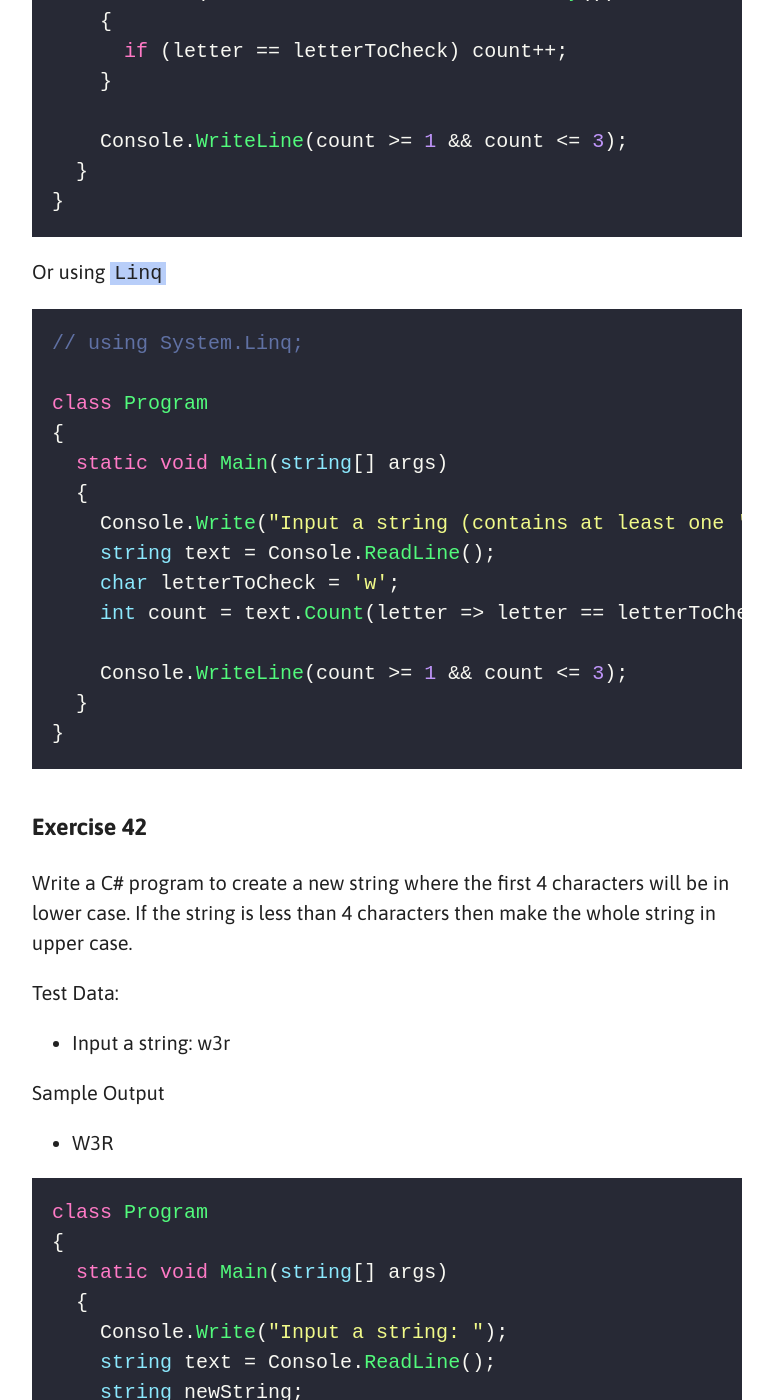
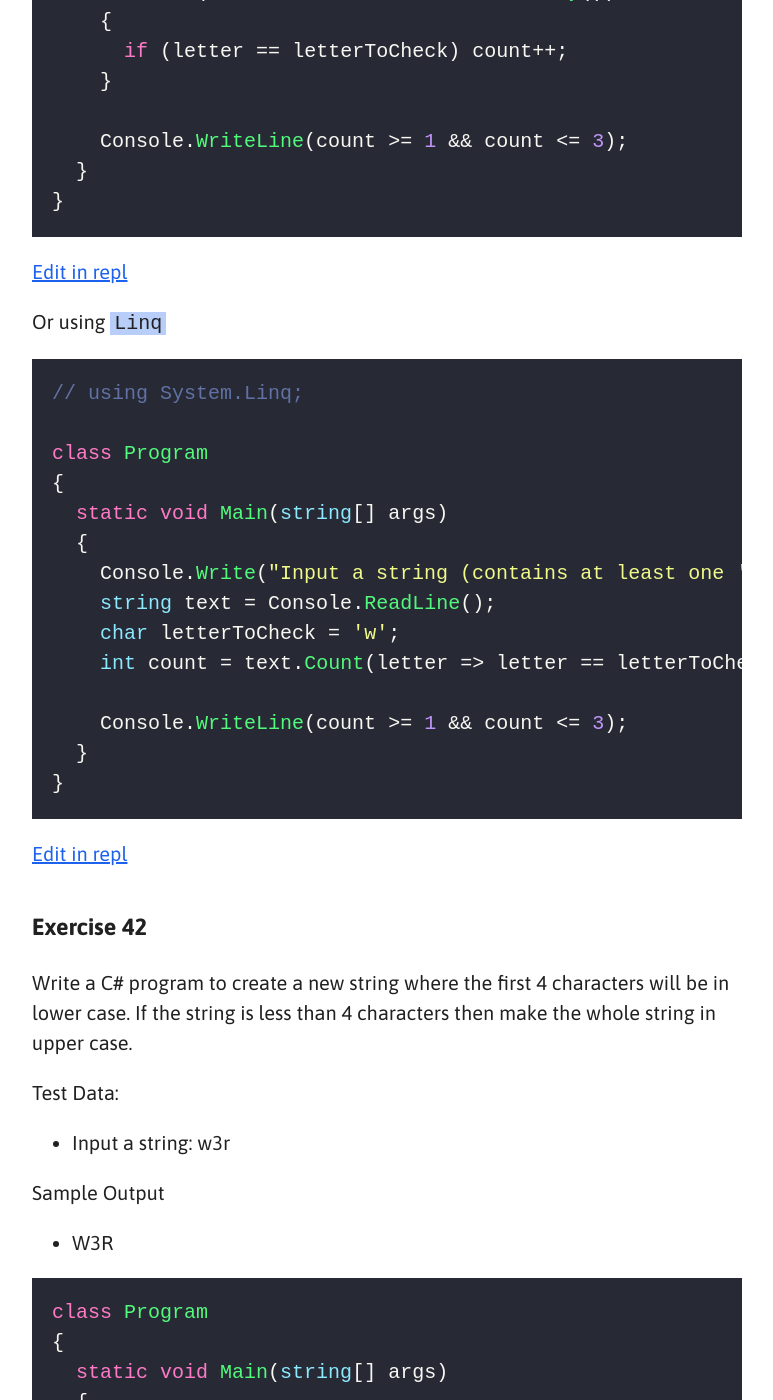
Before and after one commit to vinceumo/devNotes, a Jekyll site: the page built from _posts/dotnet/2019-05-11-c-practice.md, in a window 1280 px wide and 1400 px high, scrolled down 37435 px. Shown: the whole window, without its empty margins (253-1026 px from the left). Built offline with Jekyll 4.4.1, drawn with Linux system fonts in a browser that asks for light colours; a script that is not in the unit is left out; some of the changed text lies outside the part shown.

Commit message:
Update from Forestry.io Vincent Humeau updated _posts/dotnet/2019-05-11-c-practice.md

````diff
--- a/_posts/dotnet/2019-05-11-c-practice.md
+++ b/_posts/dotnet/2019-05-11-c-practice.md
@@ -1299,6 +1299,8 @@ class Program
 }
 ```
 
+[Edit in repl](https://repl.it/@vinceumo/Exercise-41)
+
 Or using `Linq`
 
 ```cs
@@ -1318,6 +1320,8 @@ class Program
 }
 ```
 
+[Edit in repl](https://repl.it/@vinceumo/Exercise-41-2)
+
 ### Exercise 42
 
 Write a C# program to create a new string where the first 4 characters will be in lower case. If the string is less than 4 characters then make the whole string in upper case.
@@ -1352,6 +1356,8 @@ class Program
   }
 }
 ```
+
+[Edit in repl](https://repl.it/@vinceumo/Exercise-42)
 
 ### Exercise 43
 
@@ -1378,6 +1384,8 @@ class Program
 }
 ```
 
+[Edit in repl](https://repl.it/@vinceumo/Exercise-43)
+
 ### Exercise 44
 
 Write a C# program to create a new string of every other character (odd position) from the first position of a given string.
@@ -1408,6 +1416,8 @@ class Program
   }
 }
 ```
+
+[Edit in repl](https://repl.it/@vinceumo/Exercise-44)
 
 ### Exercise 45
 
@@ -1441,6 +1451,8 @@ class Program
 }
 ```
 
+[Edit in repl](https://repl.it/@vinceumo/Exercise-45)
+
 Or using `Linq`
 
 ```cs
@@ -1460,6 +1472,8 @@ class Program
 }
 ```
 
+[Edit in repl](https://repl.it/@vinceumo/Exercise-45-2)
+
 ### Exercise 46
 
 Write a C# program to check if a number appears as either the first or last element of an array of integers and the length is 1 or more.
@@ -1487,6 +1501,8 @@ class Program
 }
 ```
 
+[Edit in repl](https://repl.it/@vinceumo/Exercise-46)
+
 ### Exercise 47
 
 Write a C# program to compute the sum of all the elements of an array of integers.
@@ -1514,6 +1530,8 @@ class Program
 }
 ```
 
+[Edit in repl](https://repl.it/@vinceumo/Exercise-47)
+
 Or using `Linq`
 
 ```cs
@@ -1528,6 +1546,8 @@ class Program
     }
   }
 ```
+
+[Edit in repl](https://repl.it/@vinceumo/Exercise-47-2)
 
 ### Exercise 48
 
@@ -1553,6 +1573,8 @@ class Program
   }
 }
 ```
+
+[Edit in repl](https://repl.it/@vinceumo/Exercise-48)
 
 ### Exercise 49
 
@@ -1581,6 +1603,8 @@ class Program
   }
 }
 ```
+
+[Edit in repl](https://repl.it/@vinceumo/Exercise-49)
 
 ### Exercise 50
 
````
